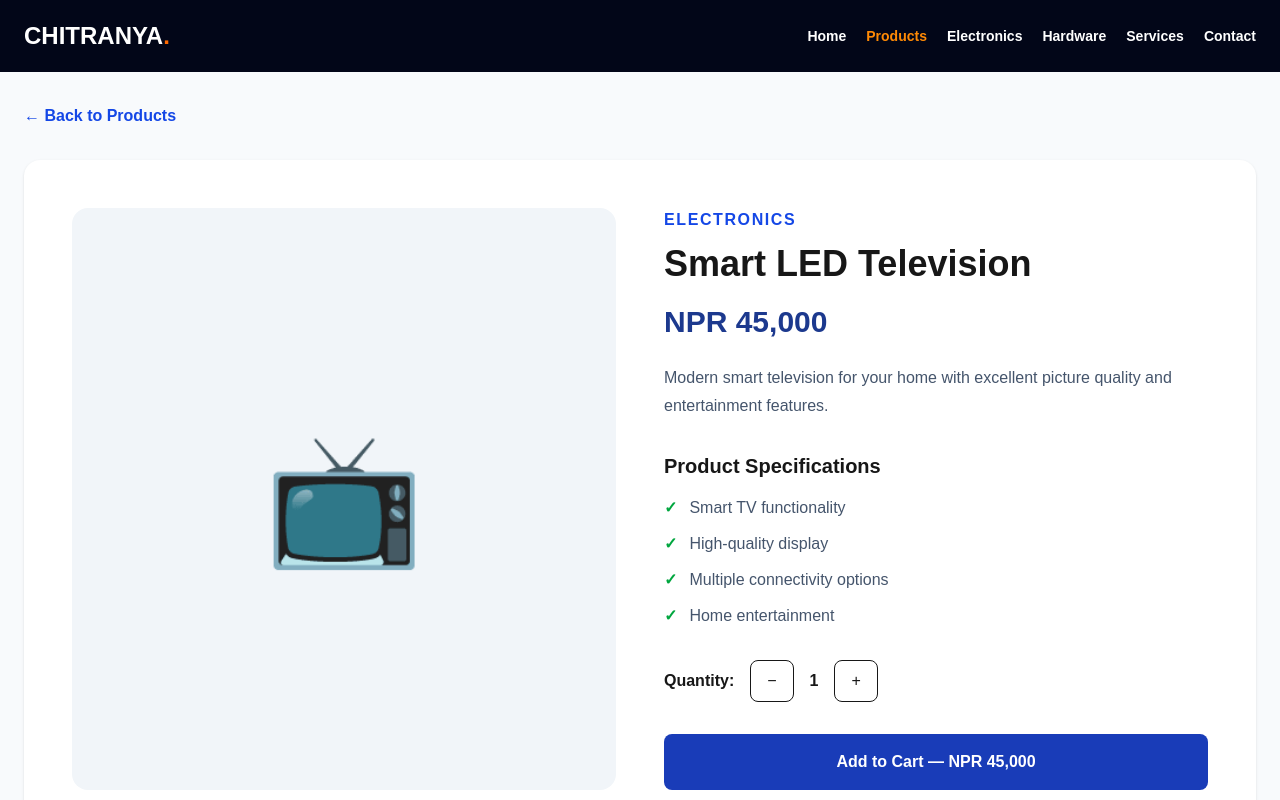
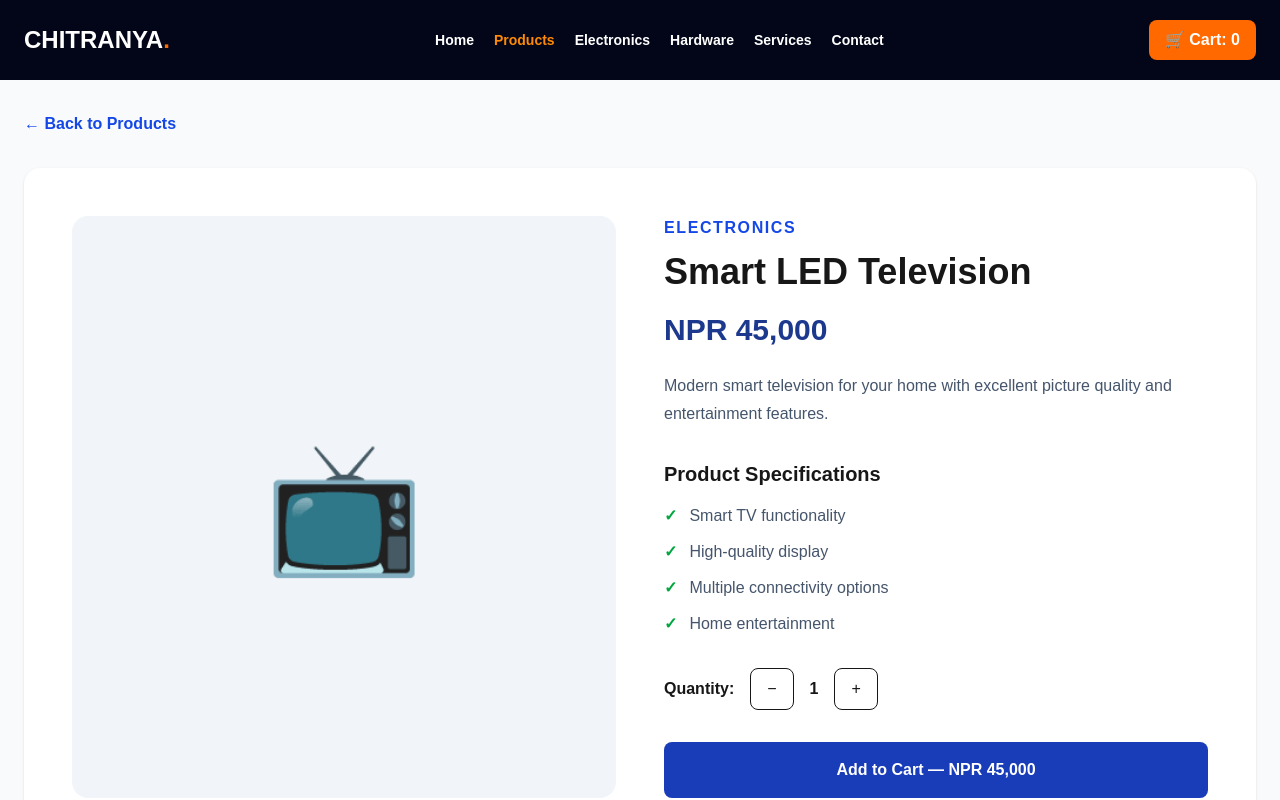
Before and after one commit to blacknwhite464/chitranya-marketplace, a Next.js app: page /products/1/ in a window 1280 px wide. Shown: the top 800 px of the page. Built offline with nearby package versions, Linux system fonts and the light colour scheme.

Commit message:
Connect product details to shared shopping cart

```diff
--- a/src/app/products/[id]/ProductDetailsClient.tsx
+++ b/src/app/products/[id]/ProductDetailsClient.tsx
@@ -1,6 +1,8 @@
 "use client";
 
 import { useState } from "react";
+import Link from "next/link";
+import { useCart } from "@/context/CartContext";
 
 const products = [
   { id: 1, name: "Smart LED Television", category: "Electronics", price: 45000, emoji: "📺", description: "Modern smart television for your home with excellent picture quality and entertainment features.", specifications: ["Smart TV functionality", "High-quality display", "Multiple connectivity options", "Home entertainment"] },
@@ -19,6 +21,7 @@ export default function ProductDetailsClient({ id }: { id: string }) {
   const product = products.find((item) => item.id === Number(id));
   const [quantity, setQuantity] = useState(1);
   const [added, setAdded] = useState(false);
+  const { addToCart, itemCount } = useCart();
 
   if (!product) {
     return (
@@ -42,6 +45,7 @@ export default function ProductDetailsClient({ id }: { id: string }) {
             <a href="/#services" className="hover:text-orange-400">Services</a>
             <a href="/#contact" className="hover:text-orange-400">Contact</a>
           </nav>
+          <Link href="/cart/" className="rounded-lg bg-orange-500 px-4 py-2 font-bold text-white hover:bg-orange-600">🛒 Cart: {itemCount}</Link>
         </div>
       </header>
       <div className="mx-auto max-w-7xl px-6 py-8">
@@ -67,10 +71,10 @@ export default function ProductDetailsClient({ id }: { id: string }) {
               <span className="font-bold">{quantity}</span>
               <button onClick={() => setQuantity(quantity + 1)} className="rounded-lg border px-4 py-2">+</button>
             </div>
-            <button onClick={() => setAdded(true)} className="mt-8 w-full rounded-lg bg-blue-800 px-6 py-4 font-bold text-white hover:bg-blue-900">
+            <button onClick={() => { addToCart(product, quantity); setAdded(true); }} className="mt-8 w-full rounded-lg bg-blue-800 px-6 py-4 font-bold text-white hover:bg-blue-900">
               Add to Cart — NPR {(product.price * quantity).toLocaleString("en-IN")}
             </button>
-            {added && <p className="mt-4 rounded-lg bg-green-50 p-4 font-semibold text-green-700">✓ Product added successfully! (Demo only)</p>}
+            {added && <p className="mt-4 rounded-lg bg-green-50 p-4 font-semibold text-green-700">✓ Product added to your shopping cart!</p>}
           </div>
         </div>
       </div>
```
